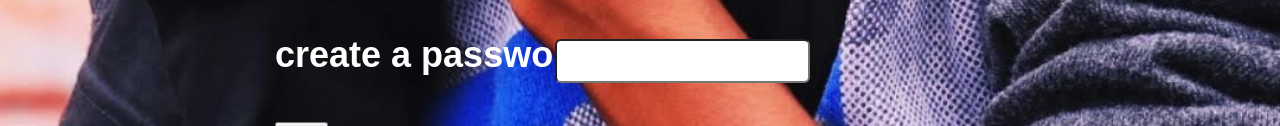
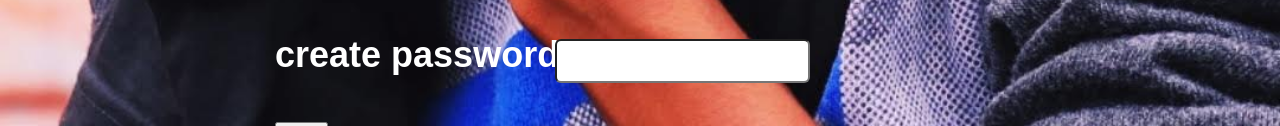
Before and after one commit to gova646/wt, a plain HTML site: page signup.html in a window 1280 px wide. Shown: the part 564-690 px from the top of the page. Drawn offline with Linux system fonts and the light colour scheme.

Commit message:
Update signup.html

```diff
--- a/signup.html
+++ b/signup.html
@@ -70,7 +70,7 @@
 
             <label for="email" class ="firstlabel"><h1>E-mail id</h1></label><input class="firstname" type ="text" name="email" placeholder="email id" title="enter your email id " ><br>
 
-            <label for="password" class ="firstlabel"><h1>create a password</h1></label><input class="firstname" type ="password" name="password" maxlength="25"><br>
+            <label for="password" class ="firstlabel"><h1>create password</h1></label><input class="firstname" type ="password" name="password" maxlength="25"><br>
 
             <button type="submit">Sign UP</button>
 
```
